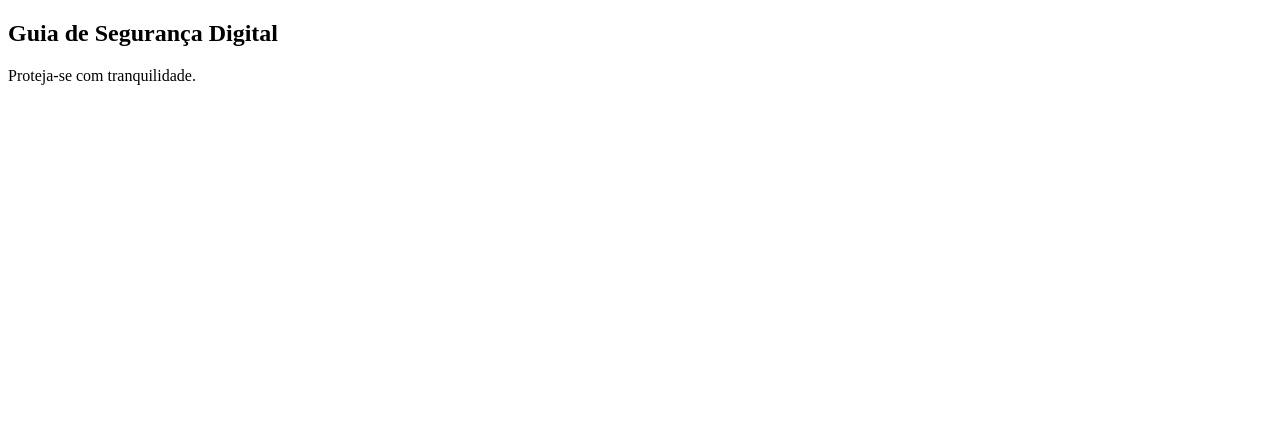
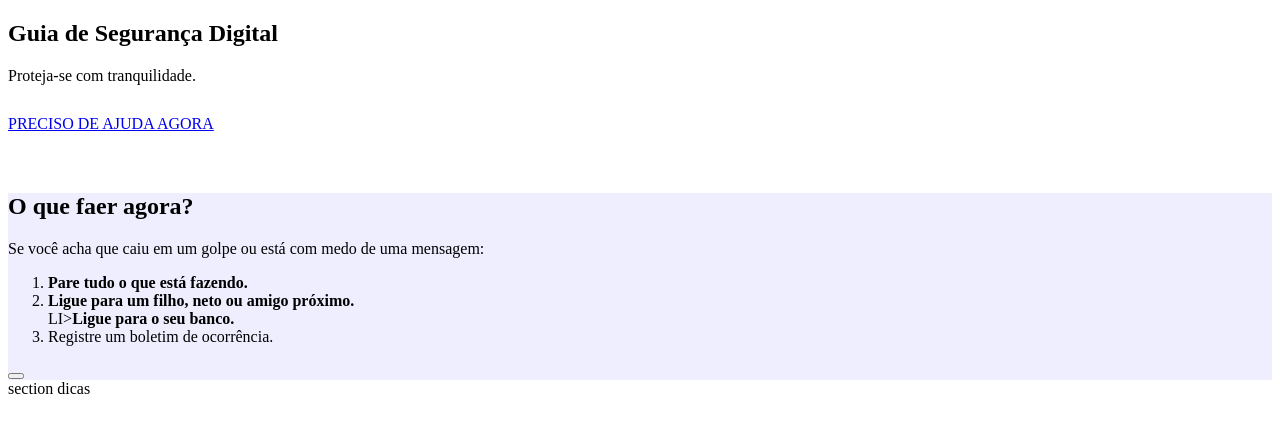
Before and after one commit to gabrielduartemoreira-max/seguran-a, a plain HTML site: page index.html in a window 1280 px wide. Drawn offline with Linux system fonts and the light colour scheme.

Commit message:
Update index.html

```diff
--- a/index.html
+++ b/index.html
@@ -10,13 +10,49 @@
 <section class="banner">
 <h1> Guia de Segurança Digital</h1>
 <p style="margin-bottom: 30px;">Proteja-se com tranquilidade.</p>
+ <a href="#contato-ajuda" class="botao-ajuda">
+     PRECISO DE AJUDA AGORA
+</a>
+</section>
+
+<div class="conteudo">
+    <div class="modal-fundo">
+        <section id="conatato-ajuda"
+        style="margin-top: 60px; background: #eef;"
+        class="modal-conteudo">
+        <h2  style="margintop: 0;">O que faer agora?</h2>
+        <p>Se você acha que caiu em um golpe ou está com medo de uma mensagem:</p>
+        <ol>
+              <li><strong>Pare tudo o que está fazendo.</strong></li>
+              <li><strong>Ligue para um filho, neto ou amigo próximo.</strong></li>
+              LI><strong>Ligue para o seu banco.</strong>
+              <li><stong>Registre um boletim de ocorrência.</stong></li>
+        </ol>
+
+        <button    class="botao-ajuda botao-fechar"></button>
 
 
 
 
 
 
-</section>
+
+
+    </section>
+
+
+    </div>
+section dicas
+
+
+
+
+
+
+
+
+
+</div>
 
 
 
```
